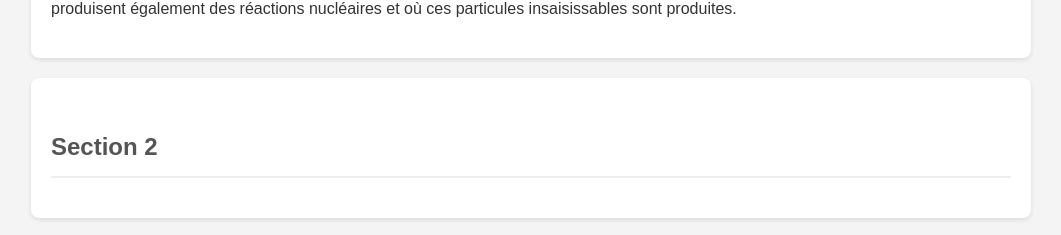
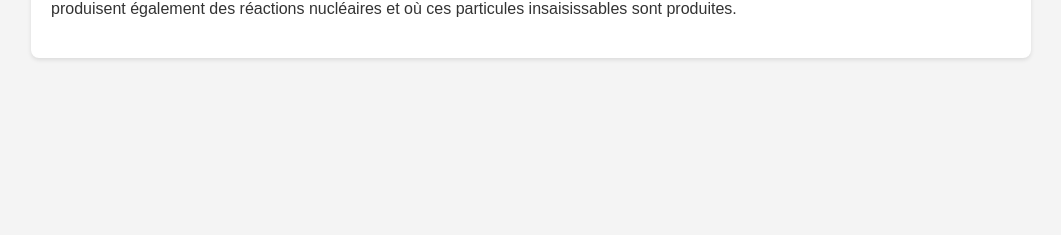
Before and after one commit to Ugarok1/PhysError, a plain HTML site: page index.html in a window 1280 px wide. Shown: the part 3175-3410 px from the top of the page, without its empty margins (109-1170 px from the left). After the commit the page ends 3253 px from the top, so only its background shows below. Drawn offline with Linux system fonts and the light colour scheme.

Commit message:
Update index.html

```diff
--- a/index.html
+++ b/index.html
@@ -127,9 +127,6 @@
 
     </div>
 
-    <div class="section" id="list-section">
-        <h2>Section 2</h2>
-    </div>
 
 
     <!-- Элемент для всплывающего окна -->
```
